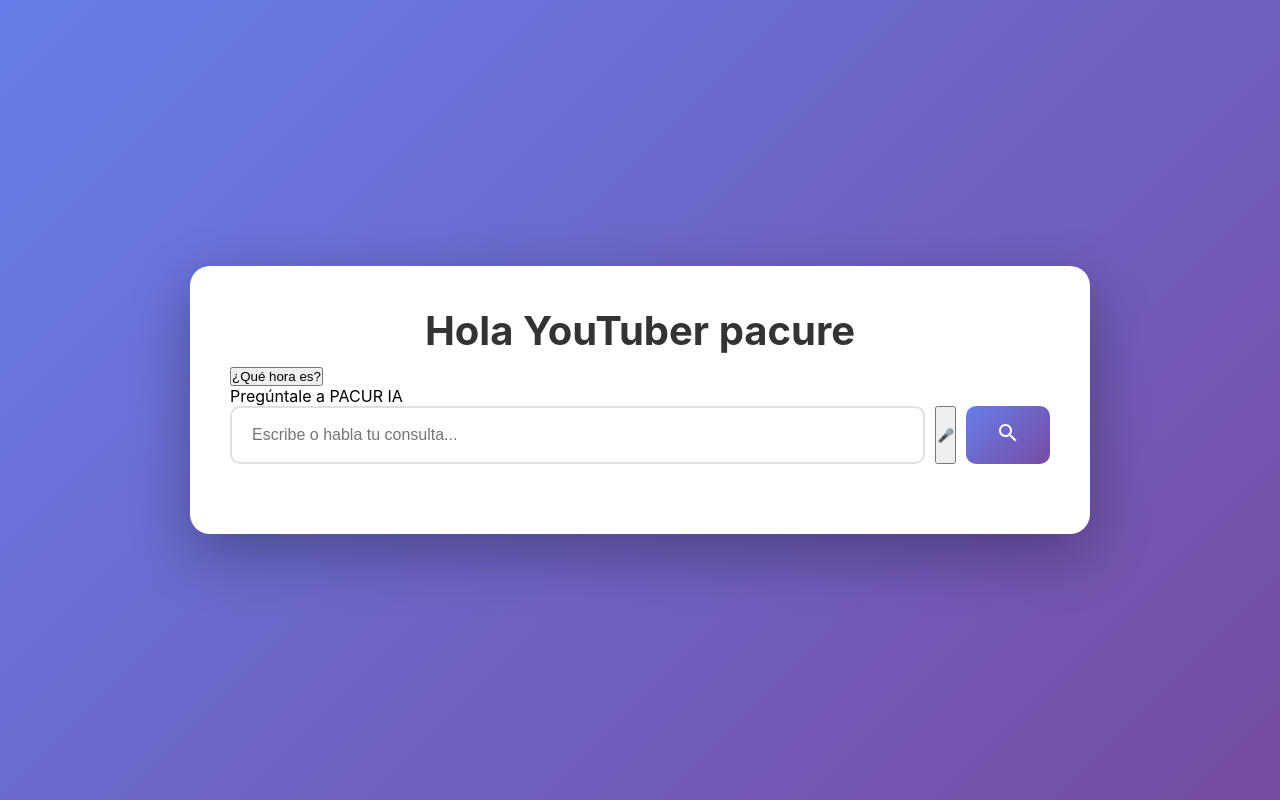
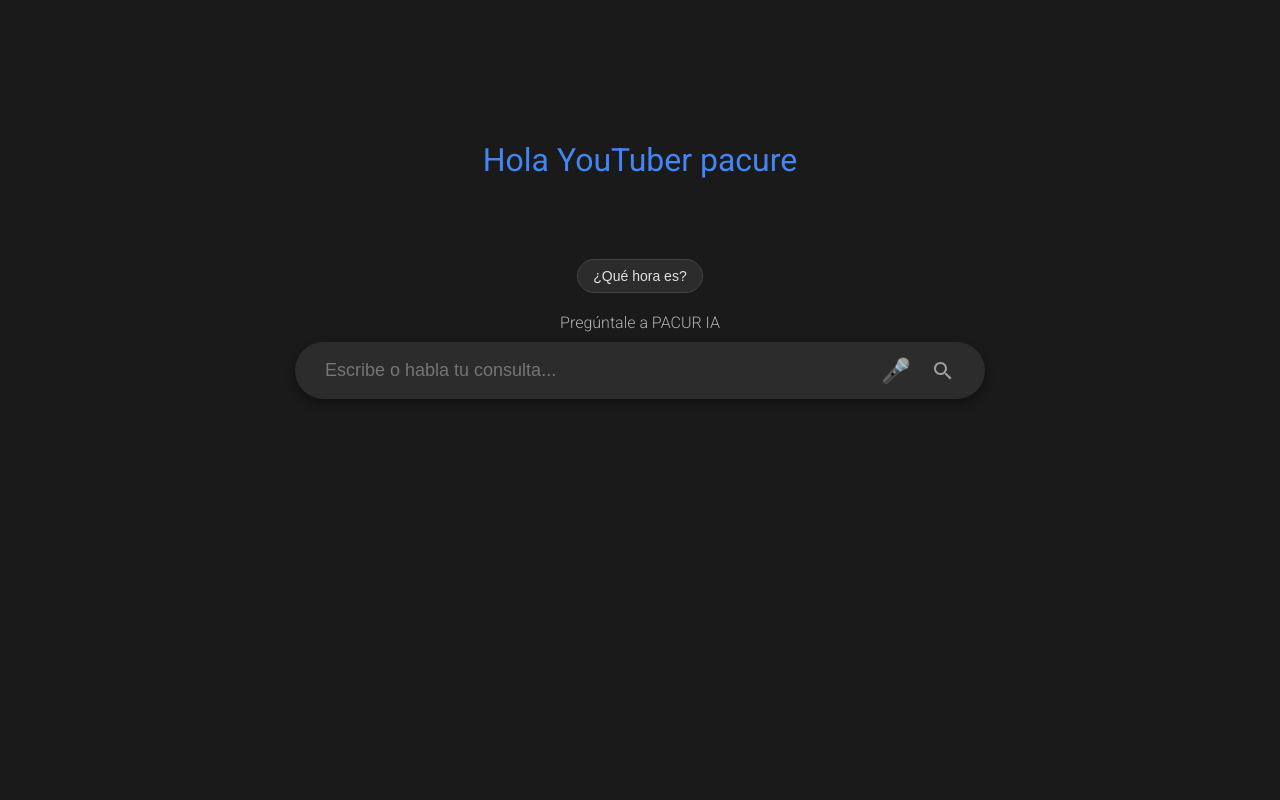
Before and after one commit to pacureok/IA, a Flask app: page / in a window 1280 px wide. Run offline with Flask 3, Linux system fonts and the light colour scheme.

Commit message:
Update style.css

```diff
--- a/static/style.css
+++ b/static/style.css
@@ -1,207 +1,228 @@
-* {
-    margin: 0;
-    padding: 0;
-    box-sizing: border-box;
+/* VARIABLES DE COLOR */
+:root {
+    --bg-color: #1a1a1a;        /* Fondo principal oscuro */
+    --surface-color: #2c2c2c;   /* Color de la tarjeta o barra de búsqueda */
+    --text-color: #e0e0e0;      /* Texto principal claro */
+    --accent-color: #4285F4;    /* Azul de Google/enfoque */
+    --error-color: #FF6666;     /* Rojo para errores */
 }
 
+/* ESTILOS GLOBALES Y FONDO */
 body {
-    font-family: -apple-system, BlinkMacSystemFont, 'Segoe UI', Roboto, 'Helvetica Neue', Arial, sans-serif;
-    background: linear-gradient(135deg, #667eea 0%, #764ba2 100%);
+    background-color: var(--bg-color);
+    color: var(--text-color);
+    font-family: 'Roboto', Arial, sans-serif;
+    display: flex;
+    justify-content: center; /* Centra el contenido horizontalmente */
+    align-items: flex-start; /* Alinea el contenido hacia arriba */
     min-height: 100vh;
-    display: flex;
-    justify-content: center;
-    align-items: center;
-    padding: 20px;
+    margin: 0;
+    padding-top: 50px; /* Espacio desde la parte superior */
+    box-sizing: border-box;
+    transition: background-color 0.3s;
 }
 
+/* CONTENEDOR PRINCIPAL */
 .container {
-    background: white;
-    border-radius: 20px;
-    padding: 40px;
-    max-width: 900px;
     width: 100%;
-    box-shadow: 0 20px 60px rgba(0, 0, 0, 0.3);
-}
-
-h1 {
-    color: #333;
-    margin-bottom: 10px;
-    font-size: 2.5em;
+    max-width: 800px; /* Limita el ancho del contenido */
+    padding: 20px;
     text-align: center;
 }
 
-.subtitle {
-    text-align: center;
-    color: #666;
-    margin-bottom: 30px;
-    font-size: 1.1em;
+/* TÍTULO PRINCIPAL (Como "Hola YouTuber pacure") */
+.main-title {
+    font-size: 32px;
+    font-weight: 400;
+    color: var(--accent-color); /* Un toque de color */
+    margin-bottom: 80px; /* Espacio grande antes de la búsqueda */
+    padding-top: 50px;
 }
 
-.search-section {
-    margin-bottom: 30px;
+/* MENSAJE DE PROMPT */
+.search-prompt {
+    color: #b0b0b0;
+    font-size: 16px;
+    font-weight: 300;
+    margin-bottom: 10px;
 }
 
+/* SECCIÓN DE BÚSQUEDA */
 .search-group {
     display: flex;
-    gap: 10px;
+    align-items: center;
+    background-color: var(--surface-color);
+    border-radius: 30px; /* Bordes muy redondeados */
+    padding: 10px 20px;
+    box-shadow: 0 4px 10px rgba(0, 0, 0, 0.4);
+    margin: 0 auto; /* Centrar la barra de búsqueda */
+    max-width: 650px;
+    transition: box-shadow 0.3s, background-color 0.3s;
+}
+
+.search-group:focus-within {
+    box-shadow: 0 4px 15px rgba(66, 133, 244, 0.5); /* Sombra de enfoque azul */
 }
 
 #searchInput {
-    flex: 1;
-    padding: 15px 20px;
-    border: 2px solid #e0e0e0;
-    border-radius: 10px;
-    font-size: 16px;
-    transition: border-color 0.3s;
+    flex-grow: 1;
+    border: none;
+    background: transparent;
+    color: var(--text-color);
+    font-size: 18px;
+    padding: 8px 10px;
+    outline: none;
 }
 
-#searchInput:focus {
-    outline: none;
-    border-color: #667eea;
+/* BOTÓN DE VOZ */
+.voice-btn {
+    background: transparent;
+    border: none;
+    color: var(--text-color);
+    font-size: 24px;
+    cursor: pointer;
+    padding: 0 10px;
+    transition: color 0.2s;
 }
 
-#searchBtn {
-    padding: 15px 30px;
-    background: linear-gradient(135deg, #667eea 0%, #764ba2 100%);
-    color: white;
-    border: none;
-    border-radius: 10px;
-    font-size: 16px;
-    font-weight: 600;
-    cursor: pointer;
-    transition: transform 0.2s, box-shadow 0.2s;
+.voice-btn:hover {
+    color: var(--accent-color);
 }
 
-#searchBtn:hover {
-    transform: translateY(-2px);
-    box-shadow: 0 5px 20px rgba(102, 126, 234, 0.4);
+.voice-btn.listening {
+    color: var(--error-color); /* Rojo para indicar que está grabando */
 }
 
-#searchBtn:active {
-    transform: translateY(0);
+/* BOTÓN DE BÚSQUEDA (El ícono al final) */
+#searchBtn {
+    background: transparent;
+    border: none;
+    color: var(--accent-color);
+    cursor: pointer;
+    padding: 0 10px;
+    font-size: 18px;
+    display: flex;
+    align-items: center;
+}
+
+.search-icon {
+    width: 24px;
+    height: 24px;
+    color: #9aa0a6; /* Color gris suave */
+    transition: color 0.2s;
+}
+
+#searchBtn:hover .search-icon {
+    color: var(--accent-color);
 }
 
 #searchBtn:disabled {
-    opacity: 0.6;
     cursor: not-allowed;
-    transform: none;
+    opacity: 0.5;
 }
 
-.loading {
-    text-align: center;
+/* ESTILOS DE RESULTADOS */
+.result-section {
+    background-color: var(--surface-color);
+    border-radius: 12px;
     padding: 30px;
+    margin-top: 40px;
+    text-align: left;
+    box-shadow: 0 4px 10px rgba(0, 0, 0, 0.5);
 }
 
-.spinner {
-    border: 4px solid #f3f3f3;
-    border-top: 4px solid #667eea;
-    border-radius: 50%;
-    width: 50px;
-    height: 50px;
-    animation: spin 1s linear infinite;
-    margin: 0 auto 20px;
+#resultTitle {
+    color: var(--accent-color);
+    font-size: 24px;
+    margin-top: 0;
+    margin-bottom: 10px;
 }
 
-@keyframes spin {
-    0% { transform: rotate(0deg); }
-    100% { transform: rotate(360deg); }
-}
-
-.error {
-    background: #fee;
-    color: #c33;
-    padding: 15px;
-    border-radius: 10px;
-    border-left: 4px solid #c33;
-    margin-bottom: 20px;
-}
-
-.time-info {
-    background: #e3f2fd;
-    color: #1565c0;
-    padding: 10px 15px;
-    border-radius: 8px;
-    margin-bottom: 20px;
-    text-align: center;
-    font-size: 0.95em;
-}
-
-.result-section {
-    margin-top: 30px;
-    animation: fadeIn 0.5s ease-in;
-}
-
-@keyframes fadeIn {
-    from { opacity: 0; transform: translateY(10px); }
-    to { opacity: 1; transform: translateY(0); }
+.result-text {
+    line-height: 1.6;
+    margin-bottom: 15px;
+    color: var(--text-color);
 }
 
 .source-badge {
     display: inline-block;
-    padding: 6px 12px;
-    border-radius: 20px;
-    font-size: 0.85em;
-    font-weight: 600;
+    padding: 5px 10px;
+    border-radius: 15px;
+    font-size: 12px;
+    font-weight: bold;
     margin-bottom: 15px;
 }
 
-.source-badge.wikipedia {
-    background: #e8f5e9;
-    color: #2e7d32;
+.wikipedia {
+    background-color: #004c99;
+    color: white;
 }
 
-.source-badge.scraping {
-    background: #fff3e0;
-    color: #e65100;
+/* MENSAJES */
+.loading, .error {
+    margin-top: 20px;
+    padding: 15px;
+    border-radius: 8px;
+    font-size: 16px;
+    font-weight: 500;
 }
 
-#resultTitle {
-    color: #333;
-    margin-bottom: 20px;
-    font-size: 1.8em;
+.error {
+    background-color: rgba(255, 102, 102, 0.2);
+    color: var(--error-color);
 }
 
-.result-text {
-    background: #f8f9fa;
-    border: 1px solid #e0e0e0;
-    border-radius: 10px;
-    padding: 20px;
-    line-height: 1.8;
-    color: #333;
-    margin-bottom: 15px;
-    font-size: 1.05em;
+.time-info {
+    margin-top: 15px;
+    color: #90a4ae;
+    font-style: italic;
+    font-size: 14px;
 }
 
-.result-link {
-    display: inline-block;
-    color: #667eea;
-    text-decoration: none;
-    font-weight: 600;
-    transition: color 0.3s;
+/* BOTONES ADICIONALES (hora y detener) */
+.quick-access-buttons {
+    margin-bottom: 20px;
+    /* Centrado, no queremos que se pegue a los lados */
+    display: flex;
+    justify-content: center;
 }
 
-.result-link:hover {
-    color: #764ba2;
+.quick-btn, .stop-btn {
+    background-color: var(--surface-color);
+    border: 1px solid #444;
+    color: var(--text-color);
+    padding: 8px 15px;
+    border-radius: 20px;
+    cursor: pointer;
+    font-size: 14px;
+    margin: 0 5px;
+    transition: background-color 0.2s, border-color 0.2s;
+}
+
+.quick-btn:hover, .stop-btn:hover {
+    background-color: #444;
+    border-color: var(--accent-color);
+}
+
+.stop-btn {
+    margin-bottom: 15px;
 }
 
 .hidden {
-    display: none;
+    display: none !important;
 }
 
-@media (max-width: 600px) {
-    .container {
-        padding: 20px;
-    }
+/* ICONO DE CARGA (SPINNER) */
+.spinner {
+    border: 4px solid rgba(255, 255, 255, 0.1);
+    border-left-color: var(--accent-color);
+    border-radius: 50%;
+    width: 20px;
+    height: 20px;
+    animation: spin 1s linear infinite;
+    margin: 0 auto 10px;
+}
 
-    h1 {
-        font-size: 2em;
-    }
-
-    .search-group {
-        flex-direction: column;
-    }
-
-    #searchBtn {
-        width: 100%;
-    }
+@keyframes spin {
+    to { transform: rotate(360deg); }
 }
```
